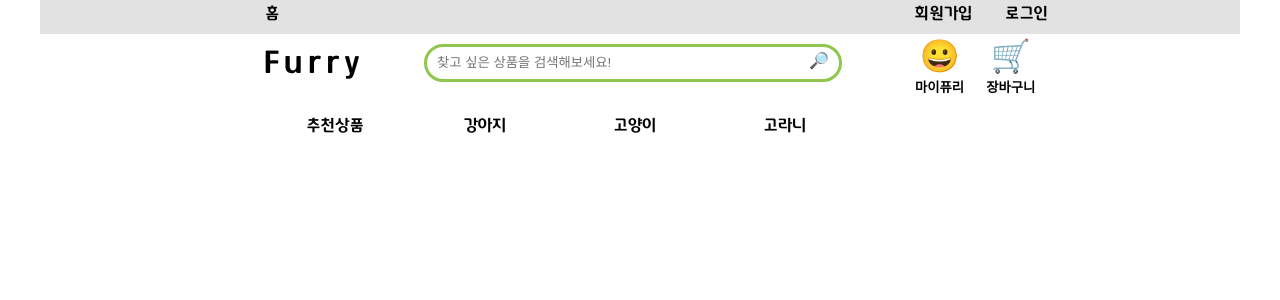
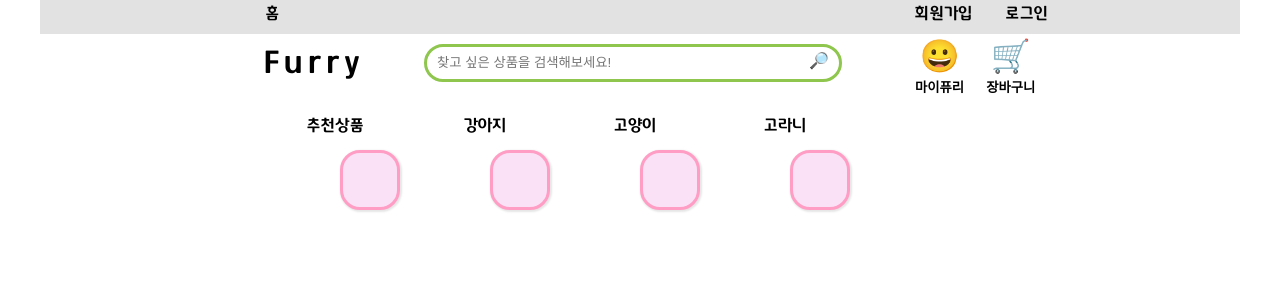
Before and after one commit to youngsoosoo/Furry_Friend_v2, a React (Create React App) app: page / in a window 1280 px wide. Shown: the top 300 px of the page. Built offline with nearby package versions, Linux system fonts and the light colour scheme.

Commit message:
json 제작

```diff
--- a/src/components/Nav/NavDetail.js
+++ b/src/components/Nav/NavDetail.js
@@ -1,9 +1,15 @@
 import React from "react";
 import styled from "styled-components";
+
+// export default function NavButton(){
+
+// }
+
 
 export default function NavDetail(props){
 
     const pcategory = props.pcategory
+
 
     return(
 
@@ -11,7 +17,19 @@ export default function NavDetail(props){
             <WhiteBackground>
                 <NavDetailContents>
                     <Spacer />
+                    <Button>
                     {pcategory}
+                    </Button>
+                    <Button>
+                    {pcategory}
+                    </Button>
+                    <Button>
+                    {pcategory}
+                    </Button>
+                    <Button>
+                    {pcategory}
+                    </Button>
+                    <Spacer />
                 </NavDetailContents>
             </WhiteBackground>
         </Positioner>
@@ -53,8 +71,19 @@ const NavDetailContents = styled.div`
     flex-direction: row;
     align-items: right;
 
-    grid-template-columns: 220px 150px 150px 150px 150px;
+    grid-template-columns: 300px 150px 150px 150px 150px 300px;
 
+`
+
+const Button = styled.button`
+width: 60px;
+height: 60px;
+
+border: 3px solid #ff9dc5;
+border-radius: 20px;
+box-shadow: 1px 1px 2px 1px rgba(0, 0, 0, 0.1);
+
+background : #fae1f6;
 `
 
 const Spacer = styled.div`
```
Also changed, not shown: src/JSON/pcategory.json (added, +17 -0 lines).
